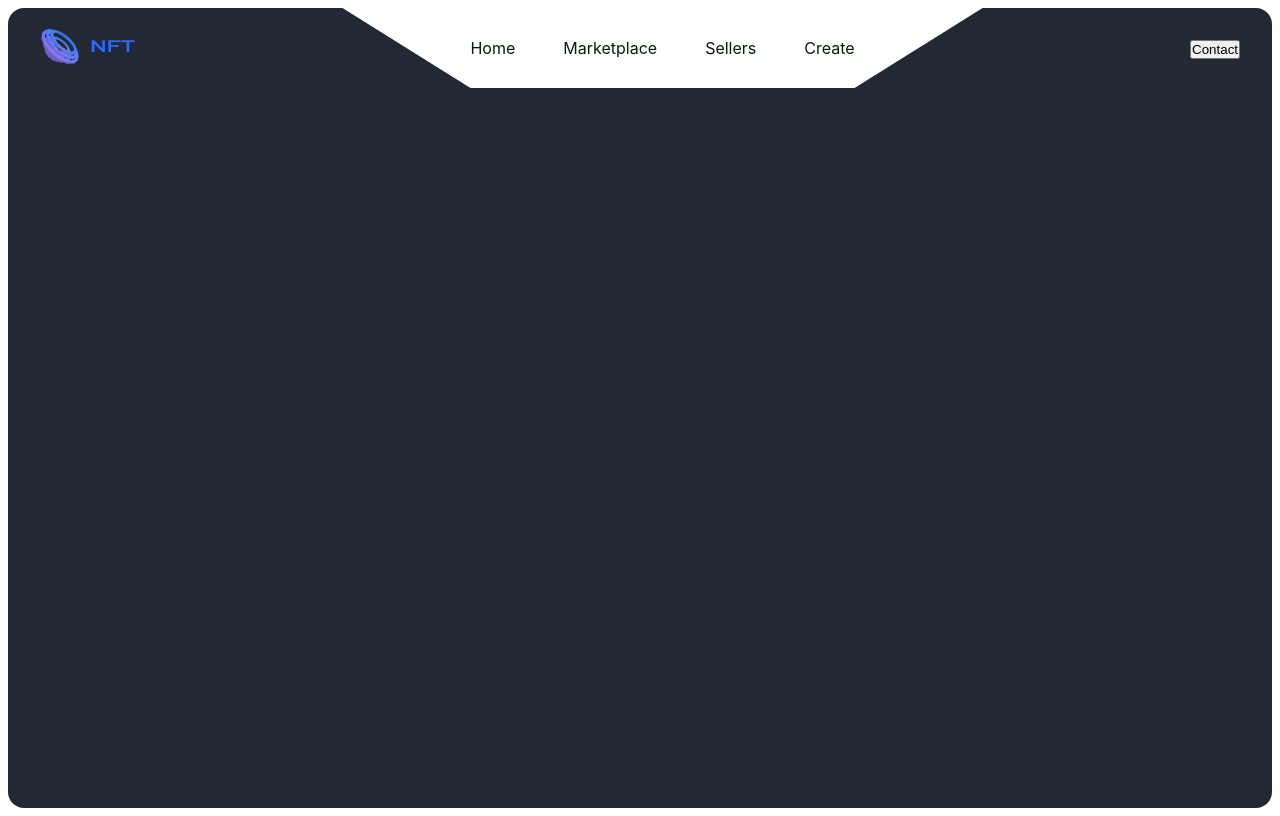
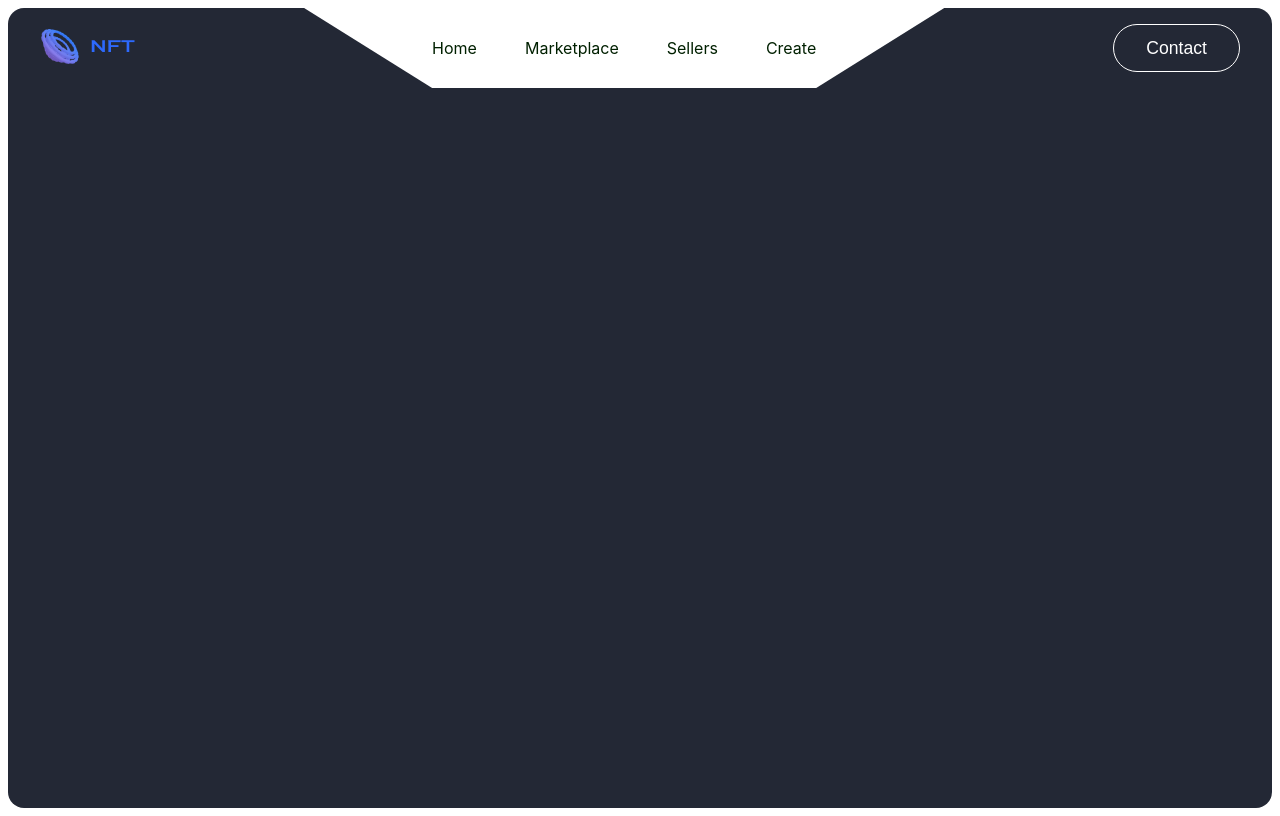
Before and after one commit to gift56/Nftlandingpage, a React (Create React App) app: page / in a window 1280 px wide. Built offline with nearby package versions, Linux system fonts and the light colour scheme.

Commit message:
done stying navbar

```diff
--- a/src/components/Buttons.jsx
+++ b/src/components/Buttons.jsx
@@ -1,7 +1,7 @@
 import React from 'react'
 import styled from 'styled-components'
 
-const Buttons = ({ text, blue }) => {
+const Buttons = ({ text, blue = false }) => {
     return (
         <Div>
             <button className={`${blue ? "blue" : ""}`}>{text}</button>
@@ -12,4 +12,20 @@ const Buttons = ({ text, blue }) => {
 export default Buttons;
 
 
-const Div = styled.div``;
+const Div = styled.div`
+  button {
+    border-radius: 4rem;
+    padding: 0.8rem 2rem;
+    border: none;
+    color: #fff;
+    font-size: 1.1rem;
+    cursor: pointer;
+    :not(.blue) {
+          background: transparent;
+          border: 1px solid #fff;
+    }
+   }
+   .blue {
+      background-color: #2d69fd;
+   }
+`;
```
